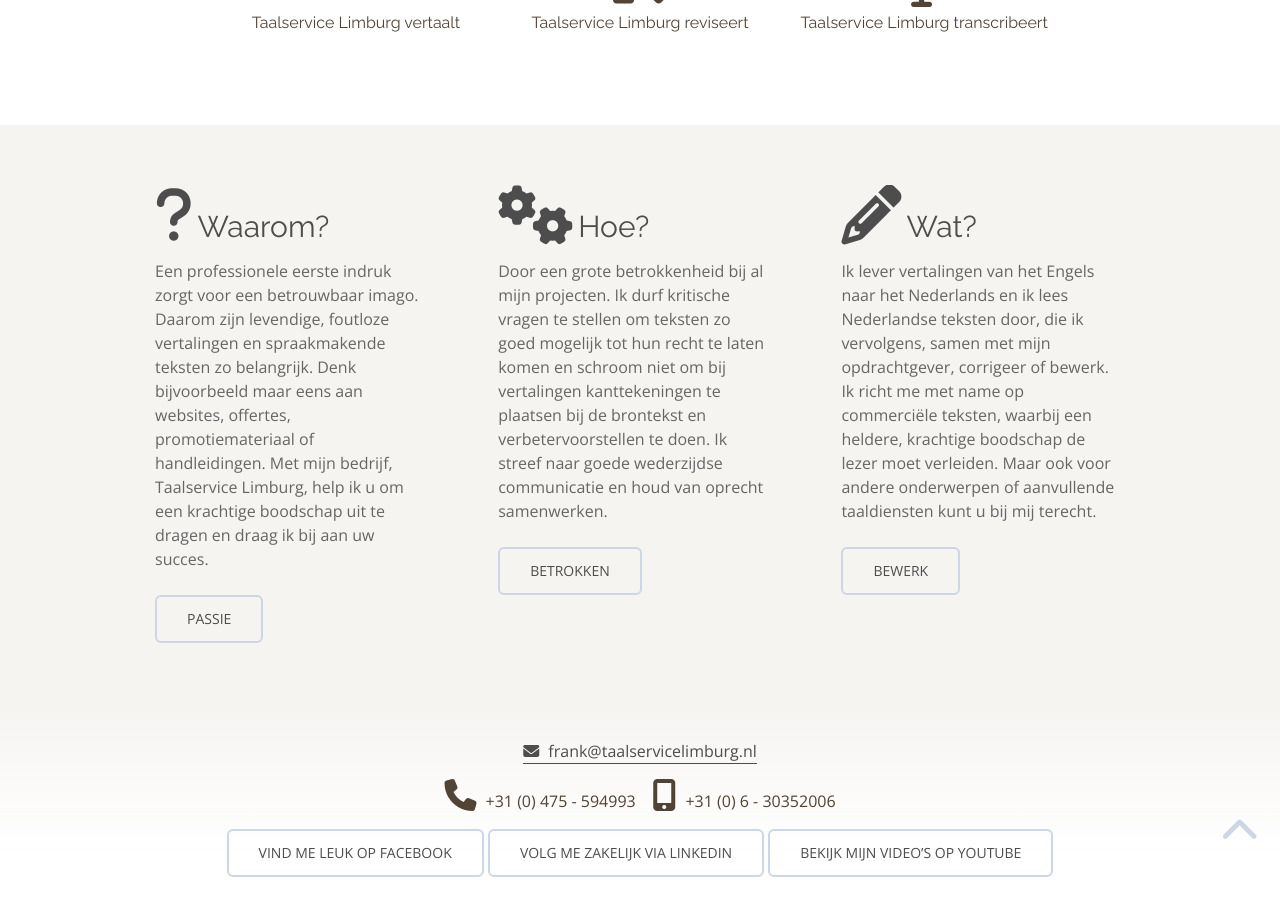
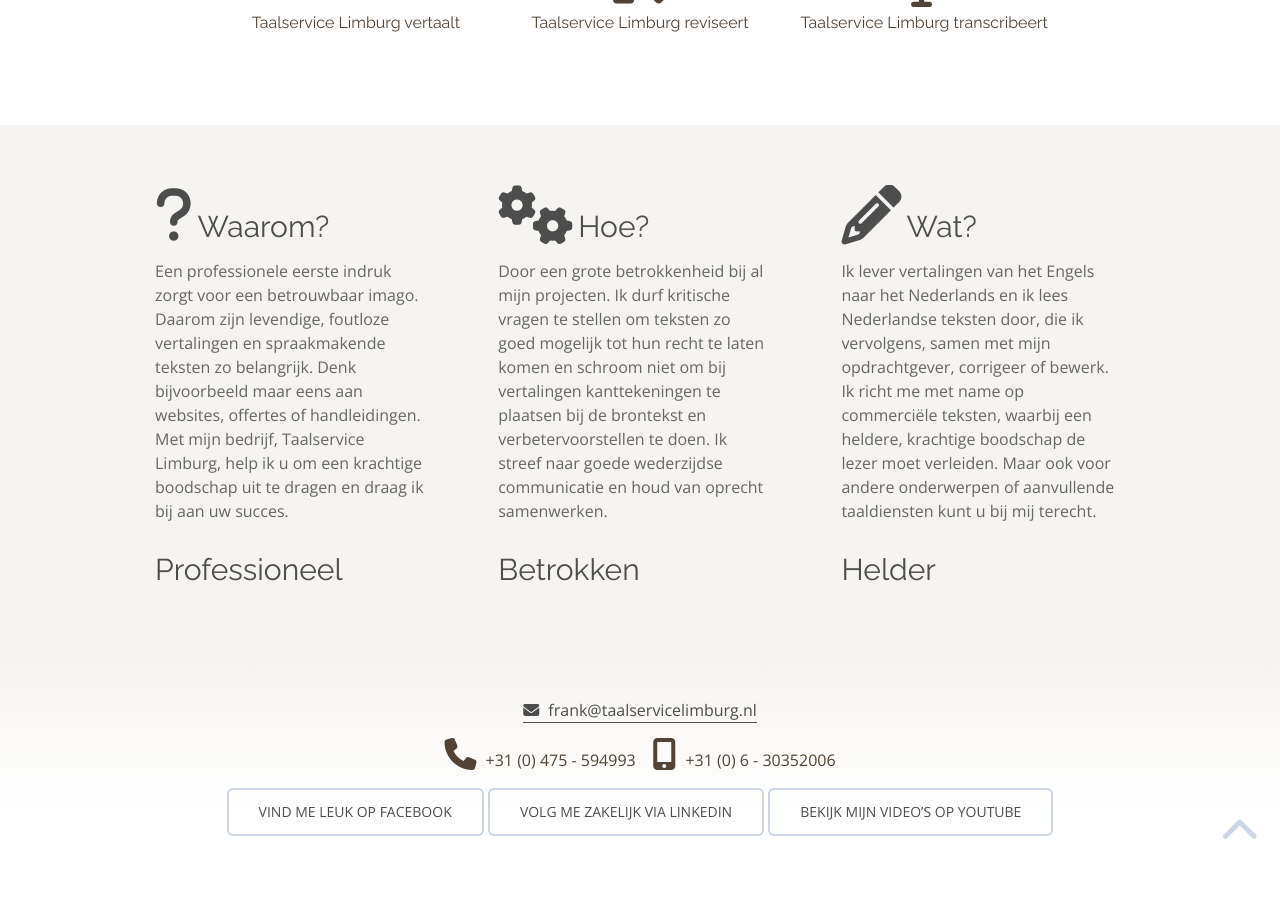
Before and after one commit to solilocide/solilocide.github.com, a Jekyll site: the page built from index.html, in a window 1280 px wide and 900 px high, scrolled down 1335 px. Built offline with Jekyll 4.4.1, drawn with Linux system fonts in a browser that asks for light colours; nearby versions of some CDN libraries; comment, search, counter and statistics services are not loaded.

Commit message:
remove buttons in actions correct contacts link rename jump button

```diff
--- a/_includes/actions.html
+++ b/_includes/actions.html
@@ -2,14 +2,14 @@
   <div class="container">
     <div class="Actions-item">
       <h3><i class="fa fa-question fa-2x"></i>Waarom?</h3>
-      <p>Een professionele eerste indruk zorgt voor een betrouwbaar imago. Daarom zijn levendige, foutloze vertalingen en spraakmakende teksten zo belangrijk. Denk bijvoorbeeld maar eens aan websites, offertes, promotiemateriaal of handleidingen. Met mijn bedrijf, Taalservice Limburg, help ik u om een krachtige boodschap uit te dragen en draag ik bij aan uw succes.</p>
-      <a href="{{ site.baseurl }}/diensten" class="Button">Passie</a>
+      <p>Een professionele eerste indruk zorgt voor een betrouwbaar imago. Daarom zijn levendige, foutloze vertalingen en spraakmakende teksten zo belangrijk. Denk bijvoorbeeld maar eens aan websites, offertes of handleidingen. Met mijn bedrijf, Taalservice Limburg, help ik u om een krachtige boodschap uit te dragen en draag ik bij aan uw succes.</p>
+      <h3>Professioneel</h3>
     </div>
 
     <div class="Actions-item">
       <h3><i class="fa fa-gears fa-2x"></i>Hoe?</h3>
       <p>Door een grote betrokkenheid bij al mijn projecten. Ik durf kritische vragen te stellen om teksten zo goed mogelijk tot hun recht te laten komen en schroom niet om bij vertalingen kanttekeningen te plaatsen bij de brontekst en verbetervoorstellen te doen. Ik streef naar goede wederzijdse communicatie en houd van oprecht samenwerken.</a></p>
-      <a href="{{ site.baseurl }}/diensten/vertaalt" class="Button">Betrokken</a>
+      <h3>Betrokken</h3>
     </div>
 
     <div class="Actions-item">
@@ -17,7 +17,7 @@
       <p>Ik lever vertalingen van het Engels naar het Nederlands en ik lees Nederlandse teksten door, die ik vervolgens, samen met mijn opdrachtgever, corrigeer of bewerk. Ik richt me met name op commerciële teksten, waarbij een heldere, krachtige boodschap de lezer moet verleiden. Maar ook voor andere onderwerpen of aanvullende taaldiensten kunt u bij mij terecht.
 
 </p>
-      <a href="{{ site.baseurl }}/diensten/reviseert" class="Button">Bewerk</a>
+      <h3>Helder</h3>
     </div>
   </div>
 </div>
--- a/index.html
+++ b/index.html
@@ -31,7 +31,7 @@ class: home
     <div class="Intro-actions">
       <a href="{{ site.baseurl }}#builds" class="Button">Video</a>
       <a href="{{ site.baseurl }}#waarom" class="Button">Waarom?</a>
-      <a href="{{ site.baseurl }}#mail" class="Button">Contact</a>
+      <a href="{{ site.baseurl }}#mail" class="Button">Social Info</a>
     </div>
   </div>
 </header>
```
Also changed, not shown: pages/contact/index.md (+1 -1 lines).
